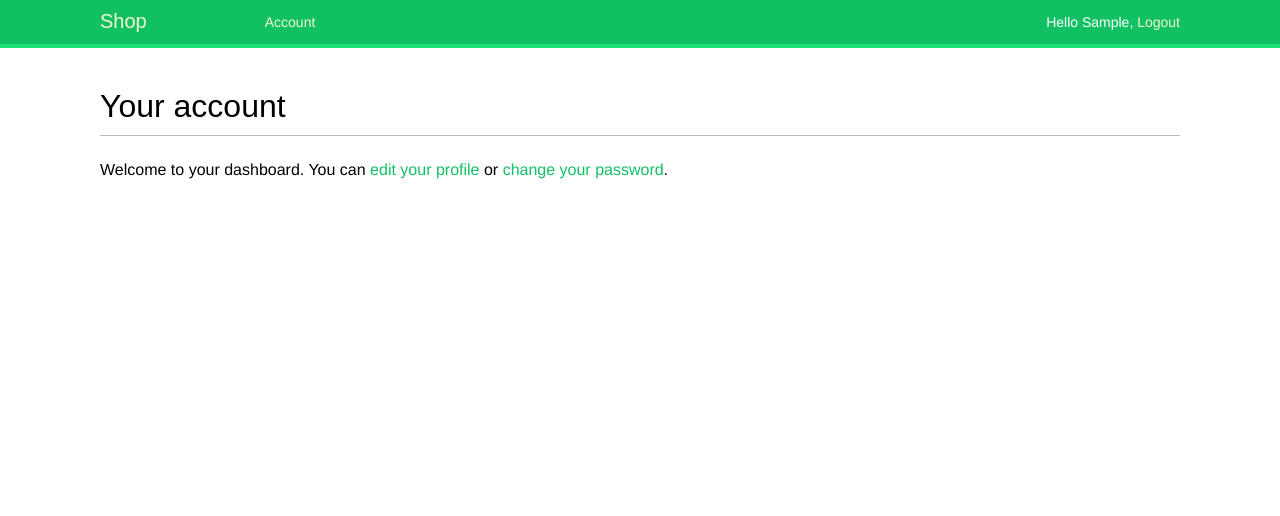
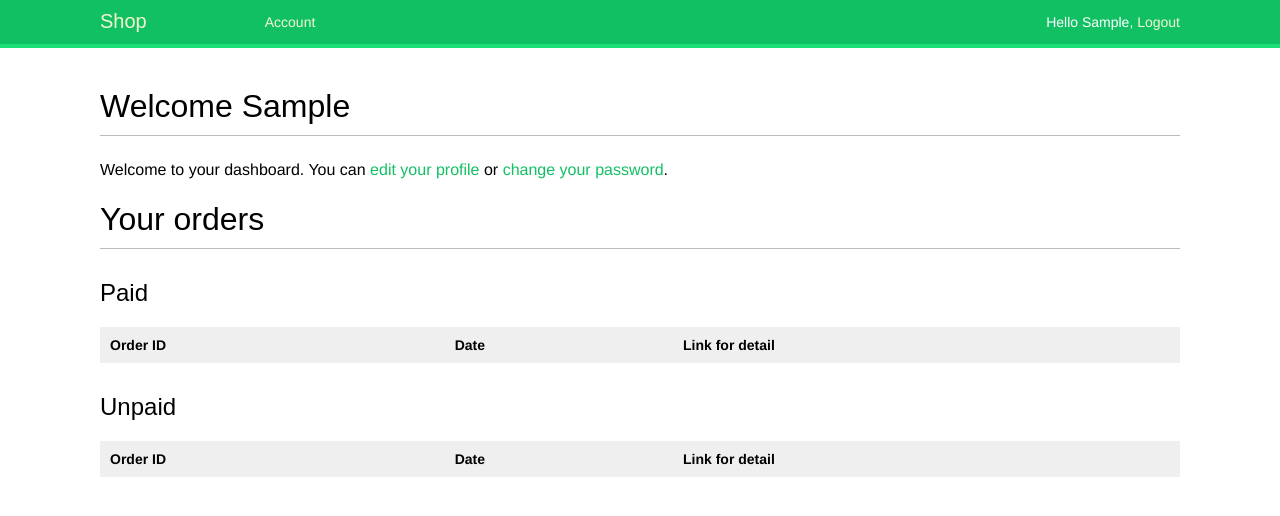
Before and after one commit to ch4zzy/online-shop, a Django app: page /account/ in a window 1280 px wide. Shown: the top 516 px of the page. Run offline with Django 3.2, Linux system fonts and the light colour scheme; the visitor is signed in with stand-in values (Sample User, id 1); data that the repository does not hold is empty; parts of the project's set-up code (start-up, migrations or seed data) failed here and were passed over; some web fonts are replaced.

Commit message:
edited: create table template for view order list

```diff
--- a/apps/account/templates/account/dashboard.html
+++ b/apps/account/templates/account/dashboard.html
@@ -5,10 +5,41 @@
 {% endblock %}
 
 {% block content %}
-    <h1>Your account</h1>
+    <h1>Welcome {{ user.first_name }}</h1>
     <p>
         Welcome to your dashboard.
         You can <a href="{% url "edit" %}">edit your profile</a> or
         <a href="{% url "password_change" %}">change your password</a>.
     </p>
+    <h1>Your orders</h1>
+        <h2>Paid</h2>
+        <table>
+            <tr>
+                <th>Order ID</th>
+                <th>Date</th>
+                <th>Link for detail</th>
+            </tr>
+        {% for order in orders_paid %}
+            <tr>
+                <th>{{ order.id }}</th>
+                <th>{{ order.created }}</th>
+                <th>blank</th>
+            </tr>
+        {% endfor %}
+        </table>
+        <h2>Unpaid</h2>
+        <table>
+            <tr>
+                <th>Order ID</th>
+                <th>Date</th>
+                <th>Link for detail</th>
+            </tr>
+        {% for order in orders_unpaid %}
+            <tr>
+                <th>{{ order.id }}</th>
+                <th>{{ order.created }}</th>
+                <th>blank</th>
+            </tr>
+        {% endfor %}
+        </table>
 {% endblock %}
```
